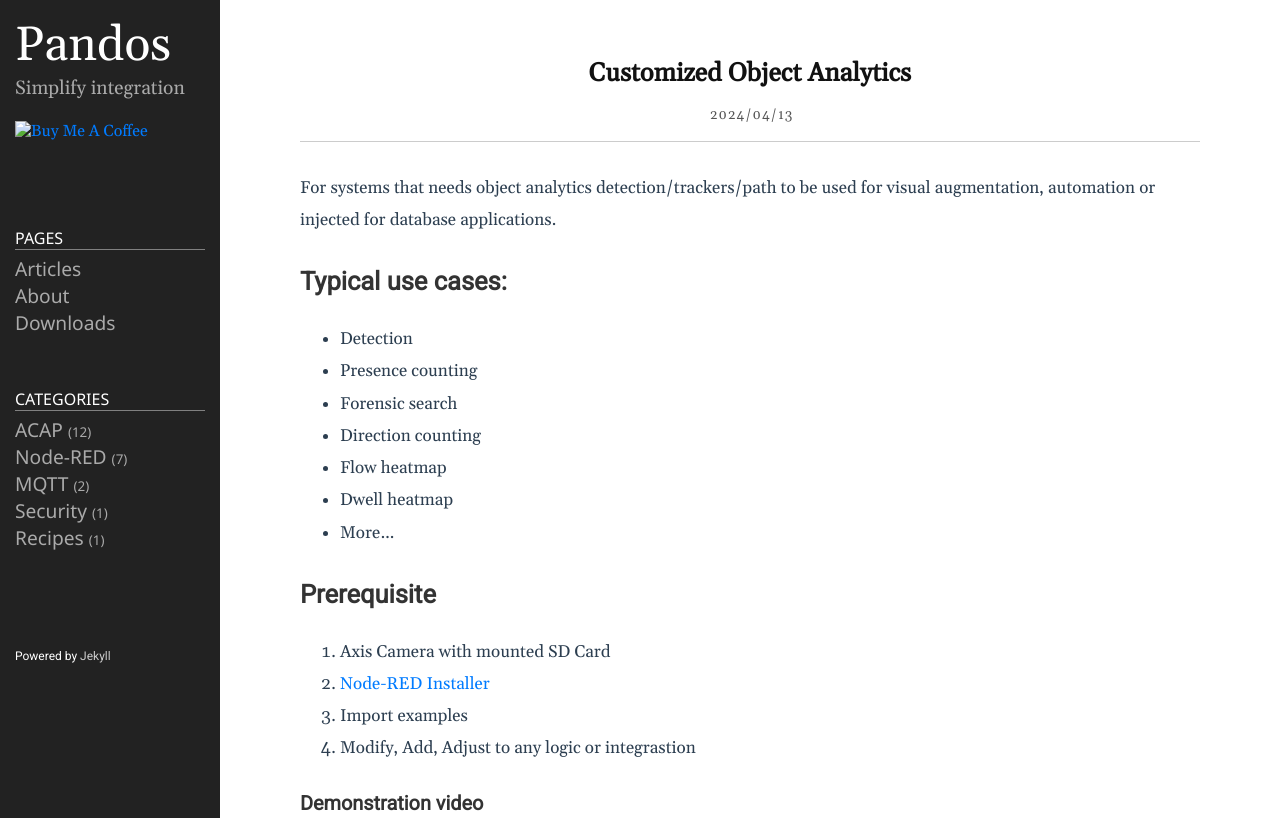
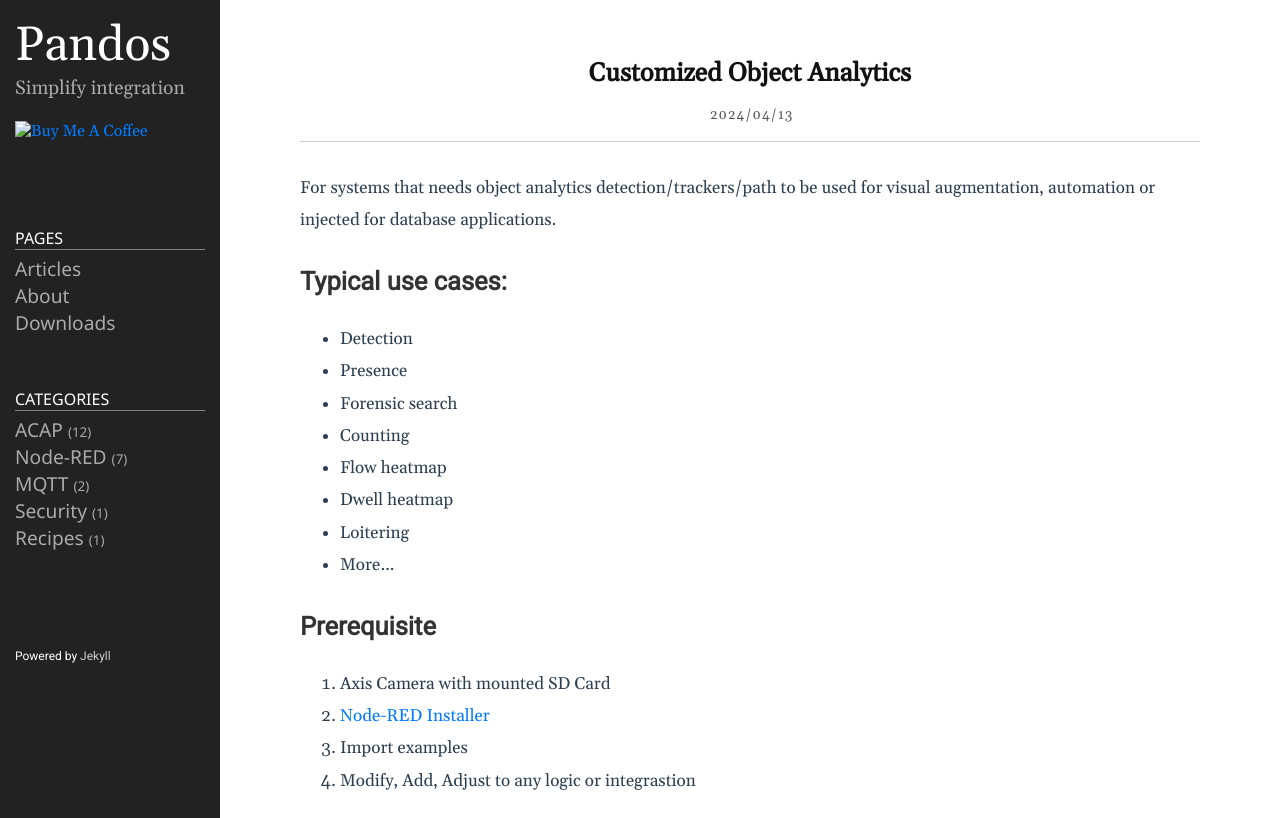
Before and after one commit to pandosme/pandosme.github.io, a Jekyll site: the page built from docs/_posts/2024-04-14-Customized-Object-Analytics.md, in a window 1280 px wide, cut to the strip 0-818 px from the top of the page. Built offline with Jekyll 4.4.1, drawn with Linux system fonts in a browser that asks for light colours.

Commit message:
Update 2024-04-14-Customized-Object-Analytics.md

```diff
--- a/docs/_posts/2024-04-14-Customized-Object-Analytics.md
+++ b/docs/_posts/2024-04-14-Customized-Object-Analytics.md
@@ -9,11 +9,12 @@ For systems that needs object analytics detection/trackers/path to be used for v
 
 ## Typical use cases:
 * Detection
-* Presence counting
+* Presence
 * Forensic search
-* Direction counting
+* Counting
 * Flow heatmap
 * Dwell heatmap
+* Loitering
 * More...
 
 ## Prerequisite
```
